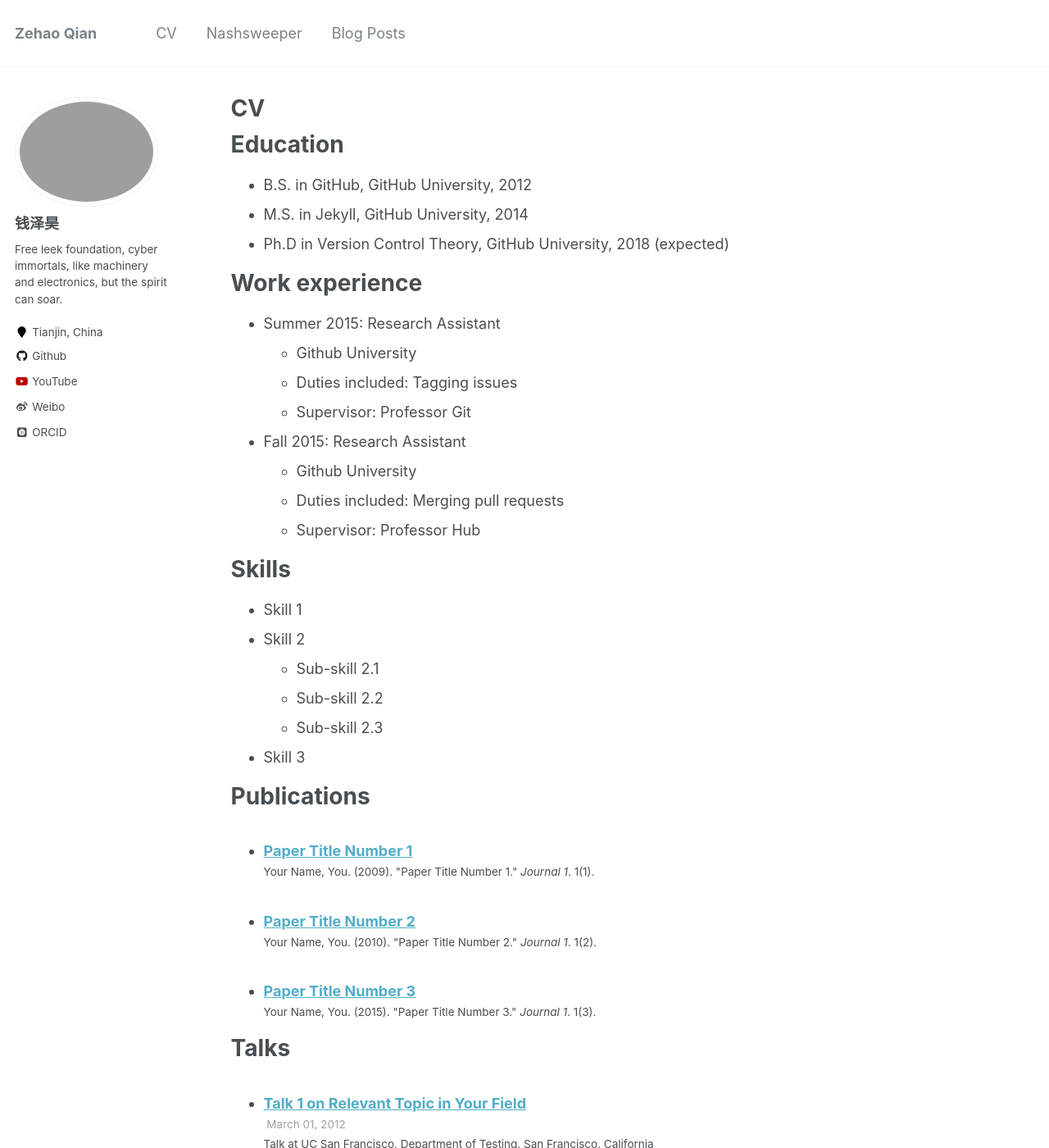
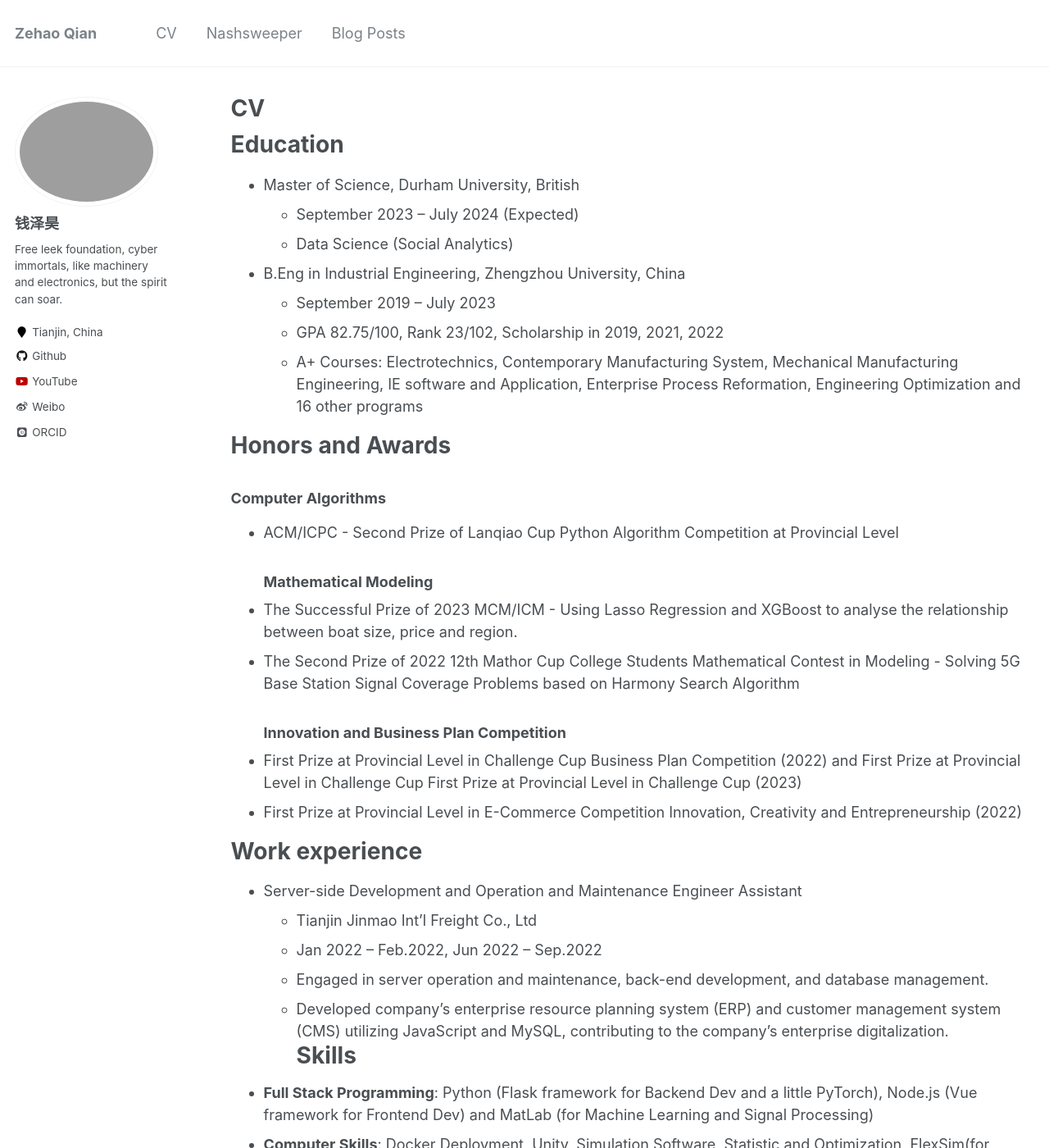
Before and after one commit to QianZeHao123/QianZeHao123.github.io, a Jekyll site: the page built from _pages/cv.md, in a window 1280 px wide and 1400 px high. Shown: the whole window at 82% size. Built offline with Jekyll 4.4.1, drawn with Linux system fonts in a browser that asks for light colours; some web fonts are replaced; some of the changed text lies outside the part shown.

Commit message:
update CV

```diff
--- a/_pages/cv.md
+++ b/_pages/cv.md
@@ -11,49 +11,51 @@ redirect_from:
 
 Education
 ======
-* B.S. in GitHub, GitHub University, 2012
-* M.S. in Jekyll, GitHub University, 2014
-* Ph.D in Version Control Theory, GitHub University, 2018 (expected)
+* Master of Science, Durham University, British
+  * September 2023 – July 2024 (Expected)
+  * Data Science (Social Analytics)
+* B.Eng in Industrial Engineering, Zhengzhou University, China
+  * September 2019 -- July 2023
+  * GPA 82.75/100, Rank 23/102, Scholarship in 2019, 2021, 2022
+  * A+ Courses: Electrotechnics, Contemporary Manufacturing System, Mechanical Manufacturing Engineering, IE software and Application, Enterprise Process Reformation, Engineering Optimization and 16 other programs
+
+# Honors and Awards
+### Computer Algorithms
+- ACM/ICPC - Second Prize of Lanqiao Cup Python Algorithm Competition at Provincial Level
+### Mathematical Modeling
+- The Successful Prize of 2023 MCM/ICM - Using Lasso Regression and XGBoost to analyse the relationship between boat size, price and region.
+- The Second Prize of 2022 12th Mathor Cup College Students Mathematical Contest in Modeling - Solving 5G Base Station Signal Coverage Problems based on Harmony Search Algorithm
+### Innovation and Business Plan Competition
+- First Prize at Provincial Level in Challenge Cup Business Plan Competition (2022) and First Prize at Provincial Level in Challenge Cup First Prize at Provincial Level in Challenge Cup (2023)
+- First Prize at Provincial Level in E-Commerce Competition Innovation, Creativity and Entrepreneurship (2022)
 
 Work experience
 ======
-* Summer 2015: Research Assistant
-  * Github University
-  * Duties included: Tagging issues
-  * Supervisor: Professor Git
+* Server-side Development and Operation and Maintenance Engineer Assistant
+  * Tianjin Jinmao Int'l Freight Co., Ltd
+  * Jan 2022 -- Feb.2022, Jun 2022 -- Sep.2022
+  * Engaged in server operation and maintenance, back-end development, and database management.
+  * Developed company's enterprise resource planning system (ERP) and customer management system (CMS) utilizing JavaScript and MySQL, contributing to the company's enterprise digitalization.
+# Skills
+- **Full Stack Programming**: Python (Flask framework for Backend Dev and a little PyTorch), Node.js (Vue framework for Frontend Dev) and MatLab (for Machine Learning and Signal Processing)<br>
+- **Computer Skills**: Docker Deployment, Unity, Simulation Software, Statistic and Optimization, FlexSim(for logistics), LaTeX (I used it to edit this CV) and SPSS.<br>
+- **Hands-on ability and musical talent**: Mechanical modeling, 3D printing and Hardware making. Proficient in guitar, bass, piano, and other musical instruments.<br>
+# Publications
+  <!-- <ul>{% for post in site.publications %}
+    {% include archive-single-cv.html %}
+  {% endfor %}</ul> -->
+Comiing Soon!
+# Talks
+  <!-- <ul>{% for post in site.talks %}
+    {% include archive-single-talk-cv.html %}
+  {% endfor %}</ul> -->
+Comiing Soon!
+# Teaching
+**Teaching Assistant for Engineering Optimization**: In the spring semester of 2023, slide and courseware for engineering optimization course, mainly introducing Convex optimization and nonlinear optimization as well as root solution algorithm. [(ZZU Engineering Optimization Course Link)](https://ieyjzhou.github.io/teaching/)
+  <!-- <ul>{% for post in site.teaching %}
+    {% include archive-single-cv.html %}
+  {% endfor %}</ul> -->
 
-* Fall 2015: Research Assistant
-  * Github University
-  * Duties included: Merging pull requests
-  * Supervisor: Professor Hub
-
-Skills
+<!-- Service and leadership
 ======
-* Skill 1
-* Skill 2
-  * Sub-skill 2.1
-  * Sub-skill 2.2
-  * Sub-skill 2.3
-* Skill 3
-
-Publications
-======
-  <ul>{% for post in site.publications %}
-    {% include archive-single-cv.html %}
-  {% endfor %}</ul>
-
-Talks
-======
-  <ul>{% for post in site.talks %}
-    {% include archive-single-talk-cv.html %}
-  {% endfor %}</ul>
-
-Teaching
-======
-  <ul>{% for post in site.teaching %}
-    {% include archive-single-cv.html %}
-  {% endfor %}</ul>
-
-Service and leadership
-======
-* Currently signed in to 43 different slack teams
+* Currently signed in to 43 different slack teams -->
```
